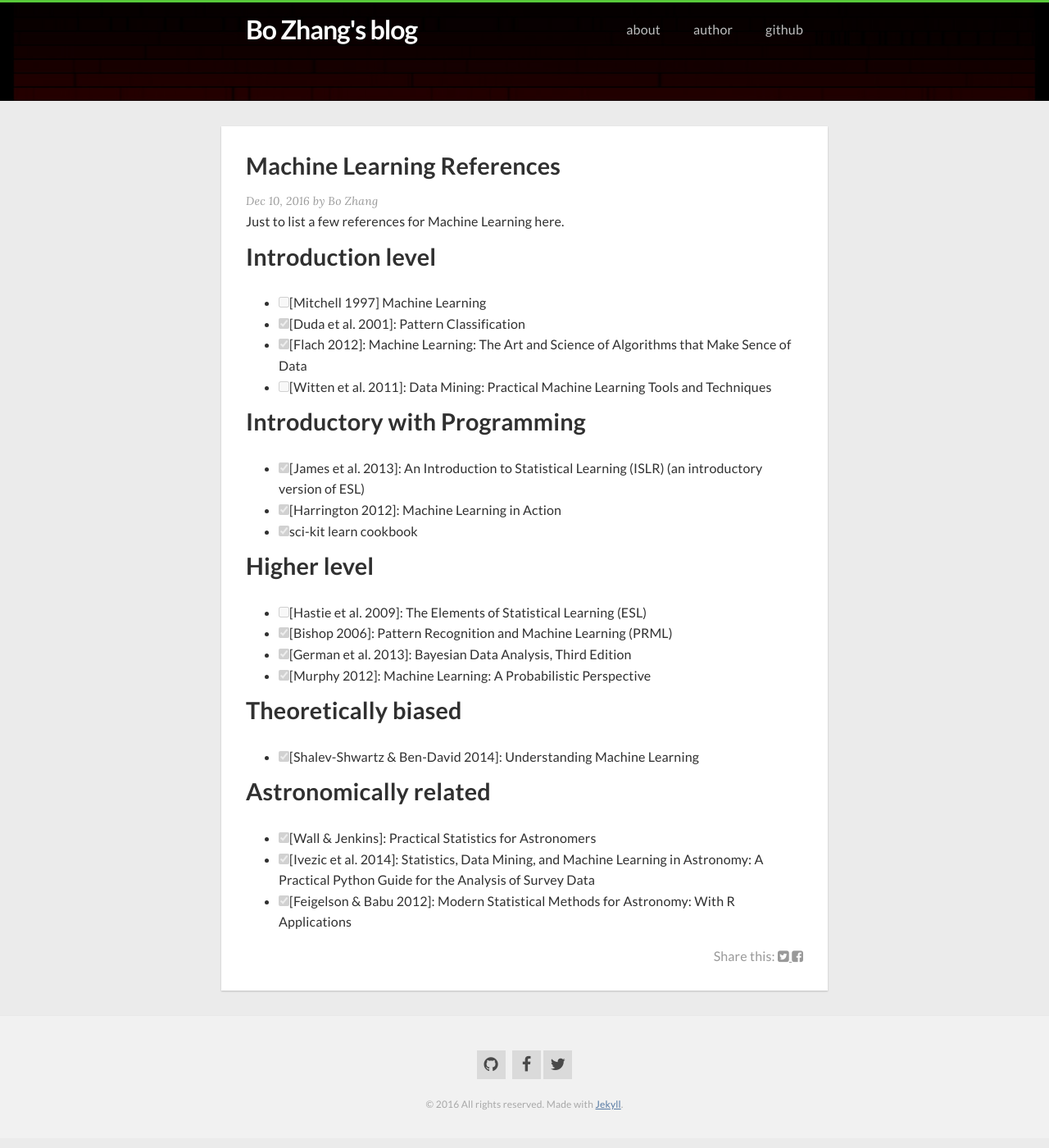
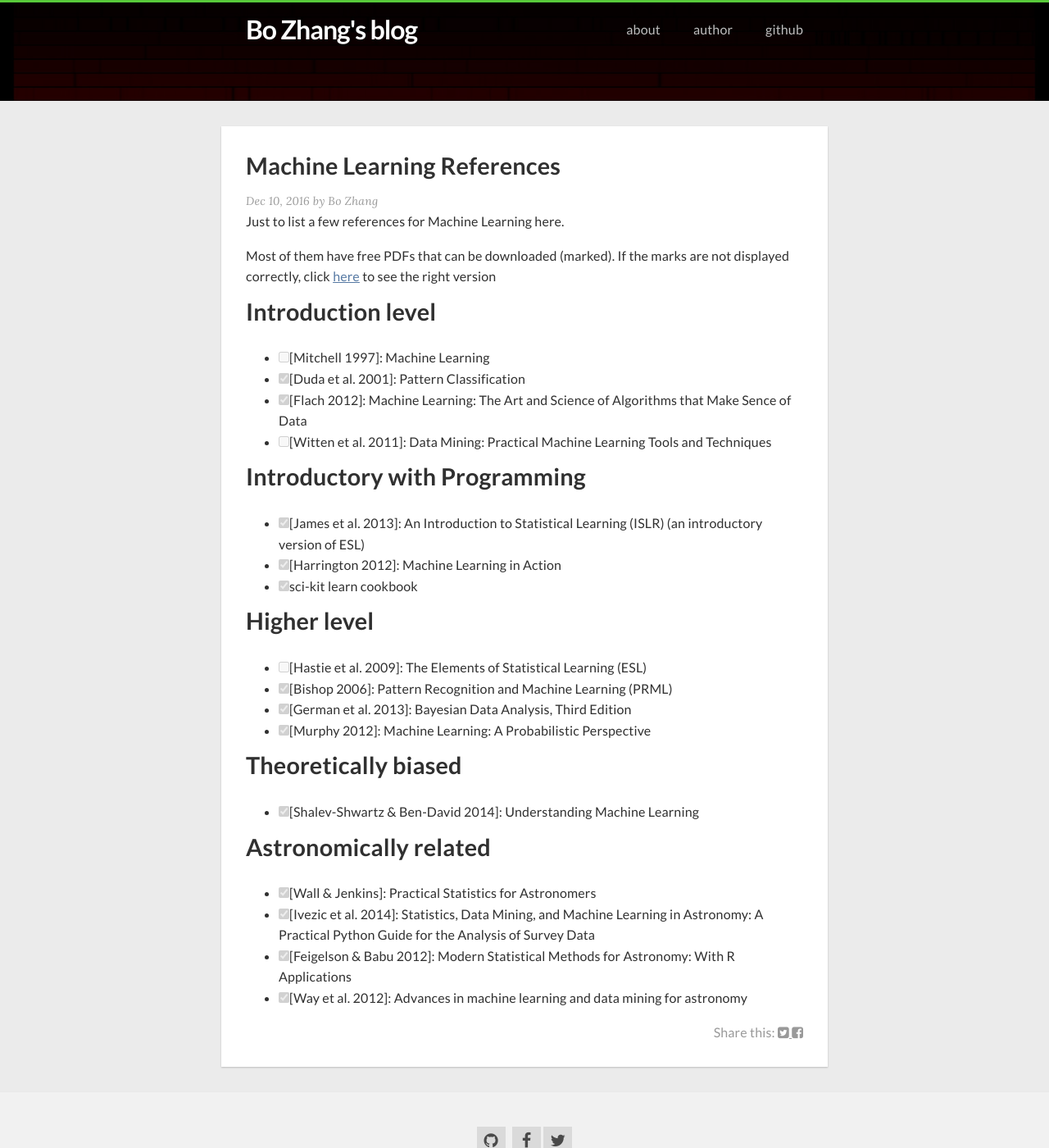
Before and after one commit to hypergravity/hypergravity.github.io, a Jekyll site: the page built from _posts/2016-12-10-Machine-Learning-Books.md, in a window 1280 px wide and 1400 px high. Shown: the whole window at 82% size. Built offline with Jekyll 4.4.1, drawn with Linux system fonts in a browser that asks for light colours; nearby versions of some CDN libraries.

Commit message:
add way2012

```diff
--- a/_posts/2016-12-10-Machine-Learning-Books.md
+++ b/_posts/2016-12-10-Machine-Learning-Books.md
@@ -7,9 +7,14 @@ categories: Machine Learning
 
 Just to list a few references for Machine Learning here.
 
+Most of them have free PDFs that can be downloaded (marked).
+If the marks are not displayed correctly, click [here](https://github.com/hypergravity/hypergravity.github.io/blob/master/_posts/2016-12-10-Machine-Learning-Books.md)
+to see the right version
+
+
 ## Introduction level
 
-- [ ] \[Mitchell 1997] Machine Learning
+- [ ] \[Mitchell 1997]: Machine Learning
 - [x] \[Duda et al. 2001]: Pattern Classification
 - [x] \[Flach 2012]: Machine Learning: The Art and Science of Algorithms that Make Sence of Data
 - [ ] \[Witten et al. 2011]: Data Mining: Practical Machine Learning Tools and Techniques
@@ -34,3 +39,4 @@ Just to list a few references for Machine Learning here.
 - [x] \[Wall & Jenkins]: Practical Statistics for Astronomers
 - [x] \[Ivezic et al. 2014]: Statistics, Data Mining, and Machine Learning in Astronomy: A Practical Python Guide for the Analysis of Survey Data
 - [x] \[Feigelson & Babu 2012]: Modern Statistical Methods for Astronomy: With R Applications
+- [x] \[Way et al. 2012]: Advances in machine learning and data mining for astronomy
```
